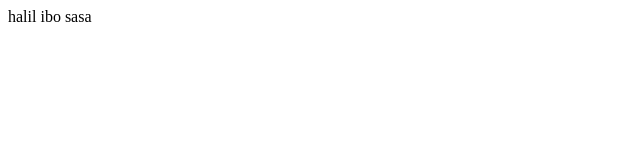
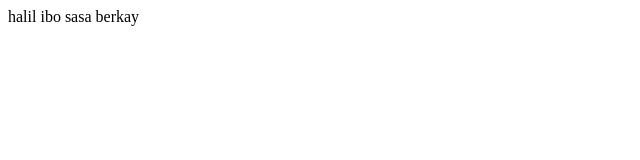
Before and after one commit to bberkaysari/YMGTrain, a plain HTML site: page index.html in a window 1280 px wide. Shown: the full height of the page, 0-640 px from the left. Drawn offline with Linux system fonts and the light colour scheme.

Commit message:
rtgsefaw

```diff
--- a/index.html
+++ b/index.html
@@ -2,7 +2,7 @@
 <html>
     <head>
         <body>
-            halil ibo sasa
+            halil ibo sasa berkay
         </body>
     </head>
 </html>
```
